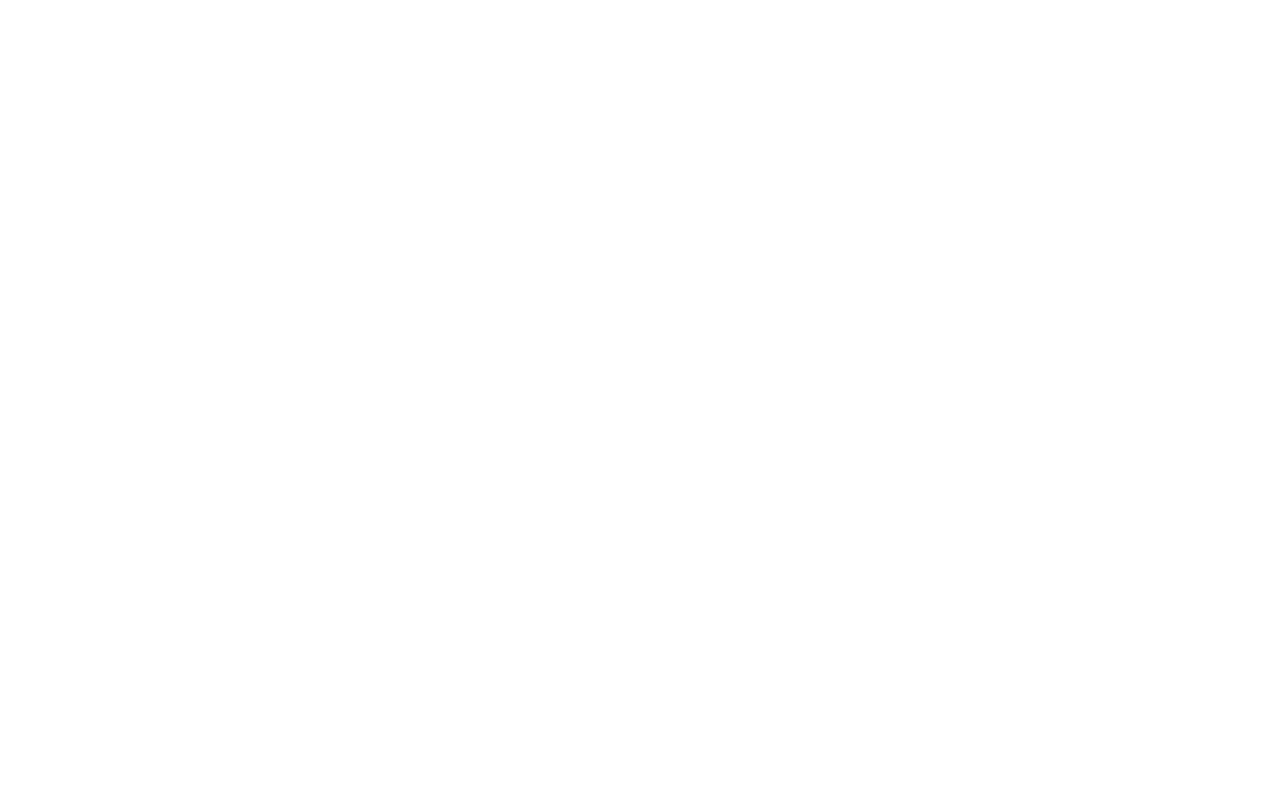
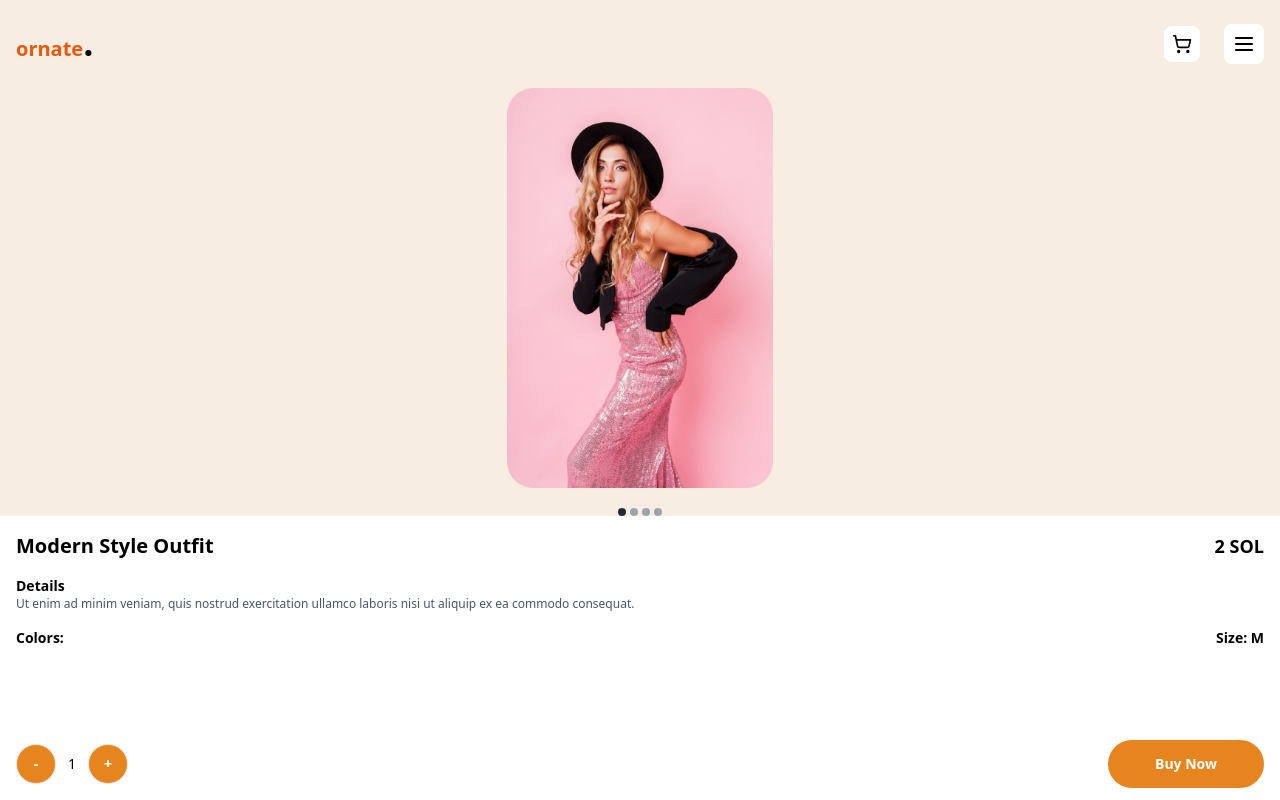
Before and after one commit to nipudas29/ornate, a React (Vite) app in the folder frontend/: page /product/1 in a window 1280 px wide. Before the commit this address had no page. Built offline with nearby package versions, Linux system fonts and the light colour scheme; a web font is replaced by a local one.

Commit message:
Make pages dynamic

```diff
--- a/frontend/src/App.jsx
+++ b/frontend/src/App.jsx
@@ -1,4 +1,5 @@
 import './App.css';
+import { CartProvider } from './components/CartContext';
 import AuctionPage from './pages/AuctionPage';
 import CardPage from './pages/CardPage';
 import CheckoutPage from './pages/CheckoutPage';
@@ -8,16 +9,20 @@ import { BrowserRouter as Router, Routes, Route, Navigate } from 'react-router-d
 
 function App() {
   return (
+    <CartProvider>
       <Router>
         <Routes>
           <Route path="/" element={<Navigate to="/login" />} />
           <Route path="/login" element={<LoginPage />} />
           <Route path="/home" element={<HomePage />} />
           <Route path="/card" element={<CardPage />} />
+          <Route path="/product/:id" element={<CardPage />} />
           <Route path="/checkout" element={<CheckoutPage />} />
           <Route path="/auction" element={<AuctionPage />} />
+          <Route path="/auction/:id" element={<AuctionPage />} />
         </Routes>
       </Router>
+    </CartProvider>
   );
 }
 
--- /dev/null
+++ b/frontend/src/components/CartContext.jsx
@@ -0,0 +1,39 @@
+import React, { createContext, useState, useContext } from 'react';
+
+const CartContext = createContext();
+
+export const CartProvider = ({ children }) => {
+    const [cartItems, setCartItems] = useState([]);
+
+    const addToCart = (product) => {
+        setCartItems(prevItems => {
+            const existingItem = prevItems.find(item => item.id === product.id);
+            if (existingItem) {
+                return prevItems.map(item =>
+                    item.id === product.id ? { ...item, quantity: item.quantity + 1 } : item
+                );
+            }
+            return [...prevItems, { ...product, quantity: 1 }];
+        });
+    };
+
+    const removeFromCart = (productId) => {
+        setCartItems(prevItems => prevItems.filter(item => item.id !== productId));
+    };
+
+    const updateQuantity = (productId, newQuantity) => {
+        setCartItems(prevItems =>
+            prevItems.map(item =>
+                item.id === productId ? { ...item, quantity: newQuantity } : item
+            )
+        );
+    };
+
+    return (
+        <CartContext.Provider value={{ cartItems, addToCart, removeFromCart, updateQuantity }}>
+            {children}
+        </CartContext.Provider>
+    );
+};
+
+export const useCart = () => useContext(CartContext);
--- /dev/null
+++ b/frontend/src/components/Header.jsx
@@ -0,0 +1,35 @@
+import { ShoppingCart, Menu } from 'lucide-react';
+import { useCart } from './CartContext';
+import { useNavigate } from 'react-router-dom';
+
+export default function Header() {
+    const { cartItems } = useCart();
+    const navigate = useNavigate();
+
+    const totalItems = cartItems.reduce((sum, item) => sum + item.quantity, 0);
+
+    return (
+        <header className="p-4 flex justify-between items-center mt-2">
+            <h1 className="font-bold">
+                <span className="text-xl text-orange-600 md:text-xl font-bold">ornate</span>
+                <span className="text-4xl text-black font-bold leading-none">.</span>
+            </h1>
+            <div className="flex items-center space-x-6">
+                <button
+                    className="relative bg-white p-2 rounded-lg"
+                    onClick={() => navigate('/checkout')}
+                >
+                    <ShoppingCart className="h-5 w-5" />
+                    {totalItems > 0 && (
+                        <span className="absolute top-0 right-0 h-4 w-4 bg-orange-500 rounded-full text-xs text-white flex items-center justify-center">
+                            {totalItems}
+                        </span>
+                    )}
+                </button>
+                <button className="bg-white p-2 rounded-lg">
+                    <Menu className="h-6 w-6" />
+                </button>
+            </div>
+        </header>
+    );
+}
--- a/frontend/src/pages/AuctionPage.jsx
+++ b/frontend/src/pages/AuctionPage.jsx
@@ -1,5 +1,7 @@
 import React, { useEffect, useState } from 'react';
 import { ChevronLeft, ShoppingCart, Menu, Minus, Plus, Trash2 } from 'lucide-react';
+import { useParams } from 'react-router-dom';
+import Header from '../components/Header';
 
 function CartIcon() {
     return (
@@ -30,20 +32,6 @@ function BackButton() {
     );
 }
 
-function Header() {
-    return (
-        <header className="fixed top-0 left-0 right-0 bg-[#f5e6d3] p-4 flex justify-between items-center mt-2 z-10">
-            <h1 className="font-bold">
-                <span className="text-xl text-orange-600 md:text-xl font-bold">ornate</span>
-                <span className="text-4xl text-black font-bold leading-none">.</span>
-            </h1>
-            <div className="flex items-center space-x-6">
-                <CartIcon />
-                <MenuIcon />
-            </div>
-        </header>
-    );
-}
 
 function ImageSection() {
     return (
@@ -148,6 +136,22 @@ function PlaceBidButton() {
 
 // Main CheckoutPage component
 export default function AuctionPage() {
+    const { id } = useParams();
+    const [product, setProduct] = useState(null);
+
+    useEffect(() => {
+        // Fetch product data based on id
+        // This is a placeholder, replace with actual API call
+        setProduct({
+            id,
+            image: "/products/p1.png",
+            title: "Auction Item",
+            price: "3 SOL",
+            description: "Limited edition item up for auction."
+        });
+    }, [id]);
+
+    if (!product) return <div>Loading...</div>;
 
     const subtotal = 0;
     const gasPrice = 0.0997;
@@ -158,7 +162,7 @@ export default function AuctionPage() {
             <Header />
 
             {/* Add padding top to compensate for fixed header */}
-            <main className="space-y-4 mt-8 pt-6 pb-48">
+            <main className="space-y-4">
                 <div className="mt-6">
                     <BackButton />
                 </div>
--- a/frontend/src/pages/CardPage.jsx
+++ b/frontend/src/pages/CardPage.jsx
@@ -1,44 +1,15 @@
-import { ShoppingCart, Menu } from "lucide-react";
+import { useEffect, useState } from "react";
+import { useNavigate, useParams, useLocation } from "react-router-dom";
+import Header from "../components/Header";
+import { useCart } from "../components/CartContext";
 
-function CartIcon() {
-    return (
-        <button variant="ghost" size="icon" className="relative bg-white p-2 rounded-lg">
-            <ShoppingCart className="h-5 w-5" />
-            <span className="absolute top-0 right-0 h-4 w-4 bg-orange-500 rounded-full text-xs text-white flex items-center justify-center">2</span>
-        </button>
-    );
-}
-
-function MenuIcon() {
-    return (
-        <button variant="ghost" size="icon" className='bg-white p-2 rounded-lg'>
-            <Menu className="h-6 w-6" />
-        </button>
-    );
-}
-
-function Header() {
-    return (
-        <header className="p-4 flex justify-between items-center mt-2">
-            <h1 className="font-bold">
-                <span className="text-xl text-orange-600 md:text-xl font-bold">ornate</span>
-                <span className="text-4xl text-black font-bold leading-none">.</span>
-            </h1>
-            <div className="flex items-center space-x-6">
-                <CartIcon />
-                <MenuIcon />
-            </div>
-        </header>
-    );
-}
-
-function ImageSection() {
+function ImageSection({ image }) {
     return (
         <>
             <div className="flex justify-center items-center w-full px-4 my-2">
                 <img
-                    src="/products/p1.png"
-                    alt="Black handbag"
+                    src={image}
+                    alt="Product"
                     className="w-full max-h-[50vh] object-contain rounded-md"
                 />
             </div>
@@ -49,22 +20,19 @@ function ImageSection() {
                 <div className="w-2 h-2 rounded-full bg-gray-400"></div>
             </div>
         </>
-
     );
 }
 
-function ProductDetails() {
+function ProductDetails({ title, price, description }) {
     return (
         <div className="p-4 flex-grow">
             <div className="flex justify-between mb-4">
-                <h2 className="text-xl font-semibold">Modern Style Outfit</h2>
-                <p className="text-lg font-bold">2 SOL</p>
+                <h2 className="text-xl font-semibold">{title}</h2>
+                <p className="text-lg font-bold">{price}</p>
             </div>
             <div className="mb-2">
                 <h1 className="font-semibold text-sm">Details</h1>
-                <p className="text-xs text-gray-600 mb-4">
-                    Ut enim ad minim veniam, quis nostrud exercitation ullamco laboris nisi ut aliquip ex ea commodo consequat.
-                </p>
+                <p className="text-xs text-gray-600 mb-4">{description}</p>
             </div>
             <div className="flex justify-between items-center font-semibold text-sm">
                 <span>Colors:</span>
@@ -73,25 +41,34 @@ function ProductDetails() {
         </div>
     );
 }
-function BuyButtonNav() {
+
+function BuyButtonNav({ onBuyNow }) {
+    const [quantity, setQuantity] = useState(1);
+
+    const handleIncrement = () => setQuantity(prev => prev + 1);
+    const handleDecrement = () => setQuantity(prev => Math.max(1, prev - 1));
+
     return (
         <div className="bg-white w-full py-3 px-4 fixed bottom-0 left-0 right-0 shadow-lg flex items-center justify-between">
             <div className="flex items-center gap-3">
                 <button
-                    variant="outline"
+                    onClick={handleDecrement}
                     className="rounded-full w-10 h-10 text-white p-0 border bg-[#E6841D] text-sm font-bold"
                 >
                     -
                 </button>
-                <span className="text-sm">1</span>
+                <span className="text-sm">{quantity}</span>
                 <button
-                    variant="outline"
+                    onClick={handleIncrement}
                     className="rounded-full w-10 h-10 text-white p-0 border bg-[#E6841D] text-sm font-bold"
                 >
                     +
                 </button>
             </div>
-            <button className="bg-[#E6841D] h-[48px] w-[156px]  hover:bg-[#f4a460] text-white rounded-full px-4 py-1.5 text-sm font-semibold">
+            <button
+                onClick={() => onBuyNow(quantity)}
+                className="bg-[#E6841D] h-[48px] w-[156px] hover:bg-[#f4a460] text-white rounded-full px-4 py-1.5 text-sm font-semibold"
+            >
                 Buy Now
             </button>
         </div>
@@ -99,22 +76,47 @@ function BuyButtonNav() {
 }
 
 export default function CardPage() {
+    const { id } = useParams();
+    const location = useLocation();
+    const navigate = useNavigate();
+    const [product, setProduct] = useState(null);
+    const { addToCart } = useCart();
+
+    useEffect(() => {
+        if (location.state && location.state.product) {
+            setProduct(location.state.product);
+        } else {
+            // Fetch product data based on id
+            // This is a placeholder, replace with actual API call
+            setProduct({
+                id,
+                image: "/products/p1.png",
+                title: "Modern Style Outfit",
+                price: "2 SOL",
+                description: "Ut enim ad minim veniam, quis nostrud exercitation ullamco laboris nisi ut aliquip ex ea commodo consequat."
+            });
+        }
+    }, [id, location.state]);
+
+    const handleBuyNow = (quantity) => {
+        if (product) {
+            addToCart({ ...product, quantity });
+            navigate('/checkout');
+        }
+    };
+
+    if (!product) return <div>Loading...</div>;
+
     return (
         <div className="min-h-screen bg-white w-full font-sans flex flex-col">
-            <div className="bg-[#f8ede3] pb-7">
-                {/* Header */}
+            <div className="bg-[#f8ede3]">
                 <Header />
-
-                {/* Product Image */}
-                <ImageSection />
+                <ImageSection image={product.image} />
             </div>
 
+            <ProductDetails title={product.title} price={product.price} description={product.description} />
 
-            {/* Product Details */}
-            <ProductDetails />
-
-            {/* Quantity and Buy Button - Sticky to Bottom */}
-            <BuyButtonNav />
+            <BuyButtonNav onBuyNow={handleBuyNow} />
         </div>
     );
 }
--- a/frontend/src/pages/CheckoutPage.jsx
+++ b/frontend/src/pages/CheckoutPage.jsx
@@ -1,22 +1,8 @@
 import React, { useState } from 'react';
 import { ChevronLeft, ShoppingCart, Menu, Minus, Plus, Trash2 } from 'lucide-react';
-
-function CartIcon() {
-    return (
-        <button variant="ghost" size="icon" className="relative bg-white p-2 rounded-lg">
-            <ShoppingCart className="h-5 w-5" />
-            <span className="absolute top-0 right-0 h-4 w-4 bg-orange-500 rounded-full text-xs text-white flex items-center justify-center">2</span>
-        </button>
-    );
-}
-
-function MenuIcon() {
-    return (
-        <button variant="ghost" size="icon" className='bg-white p-2 rounded-lg'>
-            <Menu className="h-6 w-6" />
-        </button>
-    );
-}
+import { useLocation } from 'react-router-dom';
+import Header from '../components/Header';
+import { useCart } from '../components/CartContext';
 
 function BackButton() {
     return (
@@ -26,21 +12,6 @@ function BackButton() {
         >
             <ChevronLeft className="h-5 w-5" />
         </button>
-    );
-}
-
-function Header() {
-    return (
-        <header className="fixed top-0 left-0 right-0 bg-[#f5e6d3] p-4 flex justify-between items-center mt-2 z-10">
-            <h1 className="font-bold">
-                <span className="text-xl text-orange-600 md:text-xl font-bold">ornate</span>
-                <span className="text-4xl text-black font-bold leading-none">.</span>
-            </h1>
-            <div className="flex items-center space-x-6">
-                <CartIcon />
-                <MenuIcon />
-            </div>
-        </header>
     );
 }
 
@@ -109,38 +80,32 @@ const PricingSummary = ({ subtotal, gasPrice, total }) => {
 
 // Main CheckoutPage component
 export default function CheckoutPage() {
-    const [cartItems, setCartItems] = useState([
-        { id: 1, name: 'Modern Style Outfit', price: 10, quantity: 1, image: '/products/p1.png', color: 'bg-pink-300' },
-    ]);
-    const [promoCode, setPromoCode] = useState('');
+    const { cartItems, updateQuantity, removeFromCart } = useCart();
 
     const subtotal = cartItems.reduce((sum, item) => sum + item.price * item.quantity, 0);
     const gasPrice = 0.0997;
     const total = subtotal + gasPrice;
 
-    const updateQuantity = (id, newQuantity) => {
-        setCartItems(cartItems.map(item =>
-            item.id === id ? { ...item, quantity: Math.max(0, newQuantity) } : item
-        ));
-    };
-
     return (
         <div className="min-h-screen bg-[#f5e6d3] text-gray-800 p-4 max-w-md mx-auto font-sans">
             <Header />
 
-            {/* Add padding top to compensate for fixed header */}
-            <main className="space-y-4 mt-8 pt-6 pb-48">
+            <main className="space-y-4">
                 <div className="mt-6">
                     <BackButton />
                 </div>
                 {cartItems.map(item => (
-                    <CartItem key={item.id} item={item} updateQuantity={updateQuantity} />
+                    <CartItem
+                        key={item.id}
+                        item={item}
+                        updateQuantity={(newQuantity) => updateQuantity(item.id, newQuantity)}
+                        removeItem={() => removeFromCart(item.id)}
+                    />
                 ))}
             </main>
 
-            {/* Fixed promo code, pricing, and checkout button */}
             <div className="fixed bottom-0 left-0 right-0 bg-white rounded-t-3xl p-4 space-y-4 shadow-lg">
-                <PromoCode promoCode={promoCode} setPromoCode={setPromoCode} />
+                <PromoCode promoCode={''} setPromoCode={() => { }} />
                 <PricingSummary subtotal={subtotal} gasPrice={gasPrice} total={total} />
                 <button className="w-full bg-[#f97316] text-white py-4 text-lg font-semibold rounded-3xl shadow-md">
                     Proceed To Checkout
--- a/frontend/src/pages/HomePage.jsx
+++ b/frontend/src/pages/HomePage.jsx
@@ -1,27 +1,18 @@
 import { useState } from 'react';
 import { House, Search, ShoppingCart, Menu, Heart, Receipt, Grid, Headphones, User, SlidersHorizontal } from 'lucide-react';
 import { HomeIcon } from '../components/Icons/HomeIcons';
-
-function Header() {
-    return (
-        <header className="p-4 flex justify-between items-center mt-2">
-            <h1 className="font-bold">
-                <span className="text-xl text-orange-600 md:text-xl font-bold">ornate</span>
-                <span className="text-4xl text-black font-bold leading-none">.</span>
-            </h1>
-            <div className="flex items-center space-x-6">
-                <CartIcon />
-                <MenuIcon />
-            </div>
-        </header>
-    );
-}
+import { useNavigate } from 'react-router-dom';
+import { useCart } from '../components/CartContext';
+import Header from '../components/Header';
 
 function CartIcon() {
+    const { cartItems } = useCart();
     return (
         <button variant="ghost" size="icon" className="relative bg-white p-2 rounded-lg">
             <ShoppingCart className="h-5 w-5" />
-            <span className="absolute top-0 right-0 h-4 w-4 bg-orange-500 rounded-full text-xs text-white flex items-center justify-center">2</span>
+            <span className="absolute top-0 right-0 h-4 w-4 bg-orange-500 rounded-full text-xs text-white flex items-center justify-center">
+                {cartItems.length}
+            </span>
         </button>
     );
 }
@@ -72,19 +63,55 @@ function CategoryButtons() {
     );
 }
 
-function ProductCard({ image, title, price, aspectRatio = '1/1' }) {
+function ProductCard({ id, image, title, price, aspectRatio = '1/1', isBidding = false }) {
+    const navigate = useNavigate();
+    const { addToCart } = useCart();
+
+    const handleClick = () => {
+        if (isBidding) {
+            navigate(`/auction/${id}`);
+        } else {
+            navigate(`/product/${id}`, { state: { product: { id, image, title, price } } });
+        }
+    };
+
+    const handleAddToCart = (e) => {
+        e.stopPropagation();
+        addToCart({ id, image, title, price });
+    };
+
     return (
-        <div className="relative rounded-3xl overflow-hidden">
+        <div className="relative rounded-3xl overflow-hidden" onClick={handleClick}>
             <img src={image} alt={title} className="w-full h-full object-cover" style={{ aspectRatio }} />
+            {isBidding && (
+                <div className="absolute top-2 left-2 bg-red-500 text-white text-xs font-bold px-2 py-1 rounded-full">
+                    LIVE
+                </div>
+            )}
             <div className="absolute bottom-0 left-0 right-0 p-3 bg-gradient-to-t from-black/50 to-transparent">
                 <div className="flex justify-between items-center">
                     <div>
                         <h3 className="text-sm font-medium text-white">{title}</h3>
                         <span className="text-sm font-bold text-white">{price}</span>
                     </div>
-                    <button className="h-8 w-8 bg-white rounded-full flex items-center justify-center">
-                        <ShoppingCart className="h-4 w-4 text-gray-800" />
-                    </button>
+                    {isBidding ? (
+                        <button
+                            className="w-20 bg-orange-500 rounded-3xl px-3 py-1 flex items-center justify-center text-white text-xs font-bold"
+                            onClick={(e) => {
+                                e.stopPropagation();
+                                navigate(`/auction/${id}`);
+                            }}
+                        >
+                            Bid Now
+                        </button>
+                    ) : (
+                        <button
+                            className="h-8 w-8 bg-white rounded-full flex items-center justify-center"
+                            onClick={handleAddToCart}
+                        >
+                            <ShoppingCart className="h-4 w-4 text-gray-800" />
+                        </button>
+                    )}
                 </div>
             </div>
             <button className="absolute top-2 right-2 h-8 w-8 bg-white rounded-full flex items-center justify-center">
@@ -131,10 +158,10 @@ function BottomNavigation() {
 
 export default function HomePage() {
     const products = [
-        { image: "/products/p1.png", title: "Modern style outfit", price: "3 BTC", aspectRatio: '3/4' },
-        { image: "/products/p2.png", title: "Modern style outfit", price: "4 ETH", aspectRatio: '1/1' },
-        { image: "/products/p3.png", title: "Modern style outfit", price: "2 BTC", aspectRatio: '1/1' },
-        { image: "/products/p4.png", title: "Modern style outfit", price: "5 ETH", aspectRatio: '2/3' },
+        { id: 1, image: "/products/p1.png", title: "Outfit", price: "3 SOL", aspectRatio: '3/4', isBidding: true },
+        { id: 2, image: "/products/p2.png", title: "Modern style outfit", price: "4 SOL", aspectRatio: '1/1' },
+        { id: 3, image: "/products/p3.png", title: "Modern style outfit", price: "2 SOL", aspectRatio: '1/1' },
+        { id: 4, image: "/products/p4.png", title: "Modern style outfit", price: "5 SOL", aspectRatio: '2/3' },
     ];
 
     return (
```
Also changed, not shown: frontend/src/pages/LoginPage.jsx (+1 -21 lines). Lines whose indentation alone changed are shown as unchanged.
